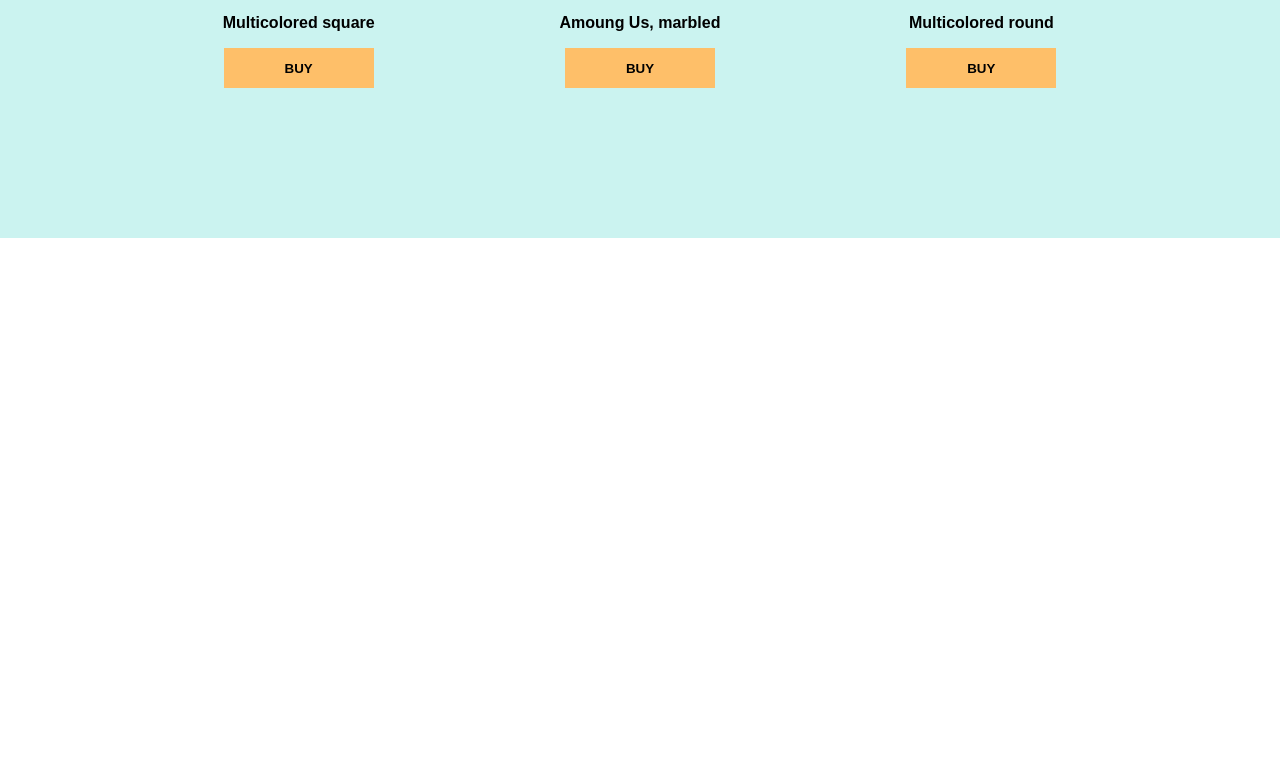
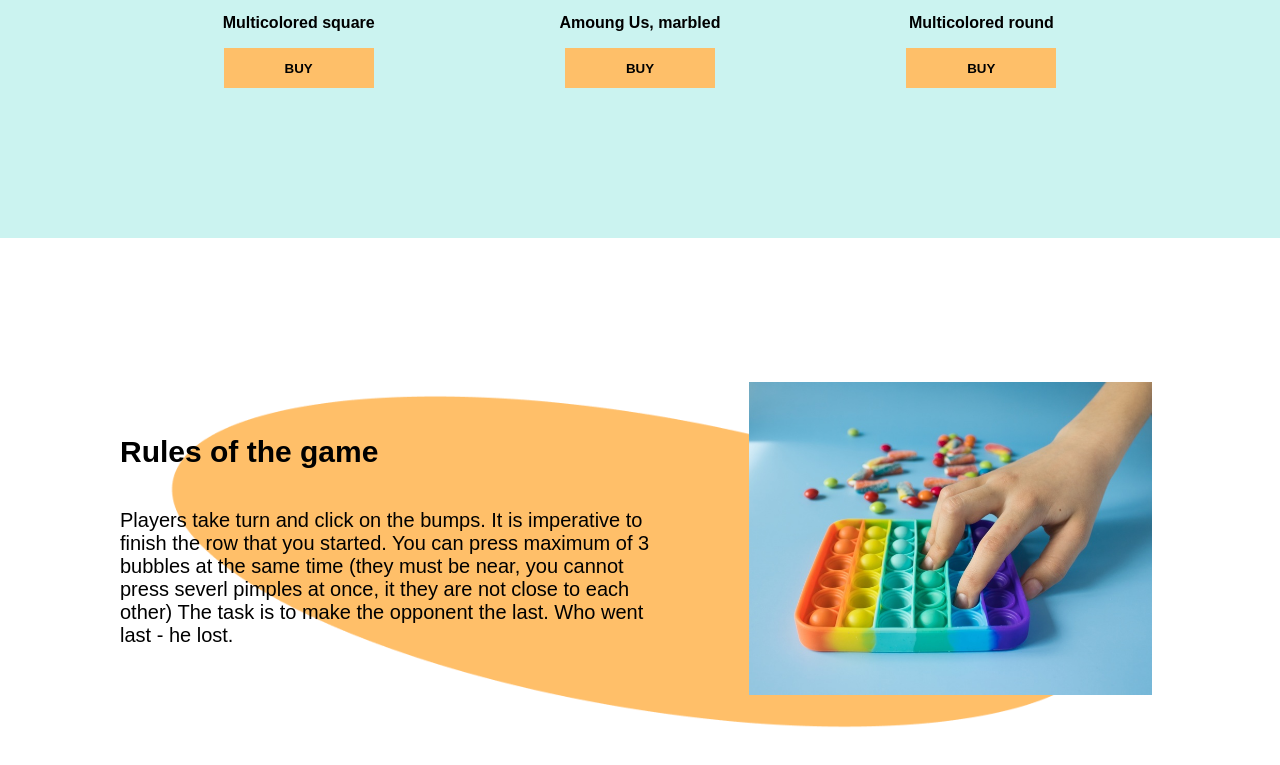
Before and after one commit to dawid-polak/POP-IT, a Vue app: page / in a window 1280 px wide. Shown: the part 1582-2347 px from the top of the page. Before the commit the page ends 1820 px from the top, so only its background shows below. Built offline with nearby package versions, Linux system fonts and the light colour scheme.

Commit message:
add rules section

```diff
--- a/src/App.vue
+++ b/src/App.vue
@@ -8,36 +8,37 @@
      <section id="choose">
           <h1>Choose your Pop-It!</h1>
           <div class="choose--items">
-               <ChooseItem v-for="item in choose_items" :key="item.id" :data="item"/>
+               <ChooseItem v-for="item in choose_items" :key="item.id" :data="item" />
           </div>
      </section>
+     <Rules />
 </template>
 <script setup>
 import Navbar from "./components/Navbar.vue";
 import Welcome from "./components/Welcome.vue";
 import ChooseItem from "./components/ChooseItem.vue";
-
+import Rules from "./components/Rules.vue";
 
 const choose_items = [
      {
           id: 0,
           description: "Multicolored square",
           img_src: "/src/assets/img/square.png",
-    img_name: "square"
+          img_name: "square",
      },
      {
           id: 1,
           description: "Amoung Us, marbled",
           img_src: "/src/assets/img/amongus.png",
-    img_name: "amongus"
+          img_name: "amongus",
      },
      {
           id: 2,
           description: "Multicolored round",
           img_src: "/src/assets/img/round.png",
-    img_name: "round"
-  }
-]
+          img_name: "round",
+     },
+];
 </script>
 
 <style scoped>
--- /dev/null
+++ b/src/components/Rules.vue
@@ -0,0 +1,78 @@
+<template>
+     <section id="rules">
+          <img class="rules--imgbg" src="../assets/img/bg-grid.png" alt="bg-grid" />
+          <div class="rules--content">
+               <div class="rules--content-description">
+                    <h1>Rules of the game</h1>
+                    <p>
+                         Players take turn and click on the bumps. It is imperative to finish the row that you started. You can press maximum of 3 bubbles at the same time (they must be near, you cannot press severl pimples at once, it they are not close to each other) The task is to make the
+                         opponent the last. Who went last - he lost.
+                    </p>
+               </div>
+               <img class="rules--content-img" src="../assets/img/photo.jpg" alt="photo" />
+          </div>
+     </section>
+</template>
+
+<script setup></script>
+
+<style scoped>
+#rules {
+     width: 100%;
+     display: flex;
+     margin-top: 100px;
+}
+
+#rules .rules--imgbg {
+     margin: auto;
+     object-fit: cover;
+     width: 100%;
+     height: 70%;
+}
+
+#rules .rules--content {
+     width: 100%;
+     height: 50vh;
+     position: absolute;
+     display: flex;
+     align-items: center;
+     max-width: 90%;
+}
+
+#rules .rules--content .rules--content-description {
+     margin: 0px 80px 0px 120px;
+}
+#rules .rules--content .rules--content-description h1 {
+     font-size: 30px;
+     font-weight: 900;
+}
+
+#rules .rules--content .rules--content-description p {
+     margin-top: 40px;
+     font-weight: 100;
+     font-size: 20px;
+}
+
+#rules .rules--content-img {
+     width: 35%;
+}
+
+/* breakpoints */
+
+@media only screen and (max-width: 820px) {
+     #rules .rules--content {
+          flex-wrap: wrap;
+          max-width: 100%;
+     }
+
+     #rules .rules--content .rules--content-description {
+          margin: 0px 60px;
+     }
+
+     #rules .rules--content-img {
+          width: 90%;
+          margin: auto;
+          margin-top: 50px;
+     }
+}
+</style>
```
Lines whose indentation alone changed are shown as unchanged.
